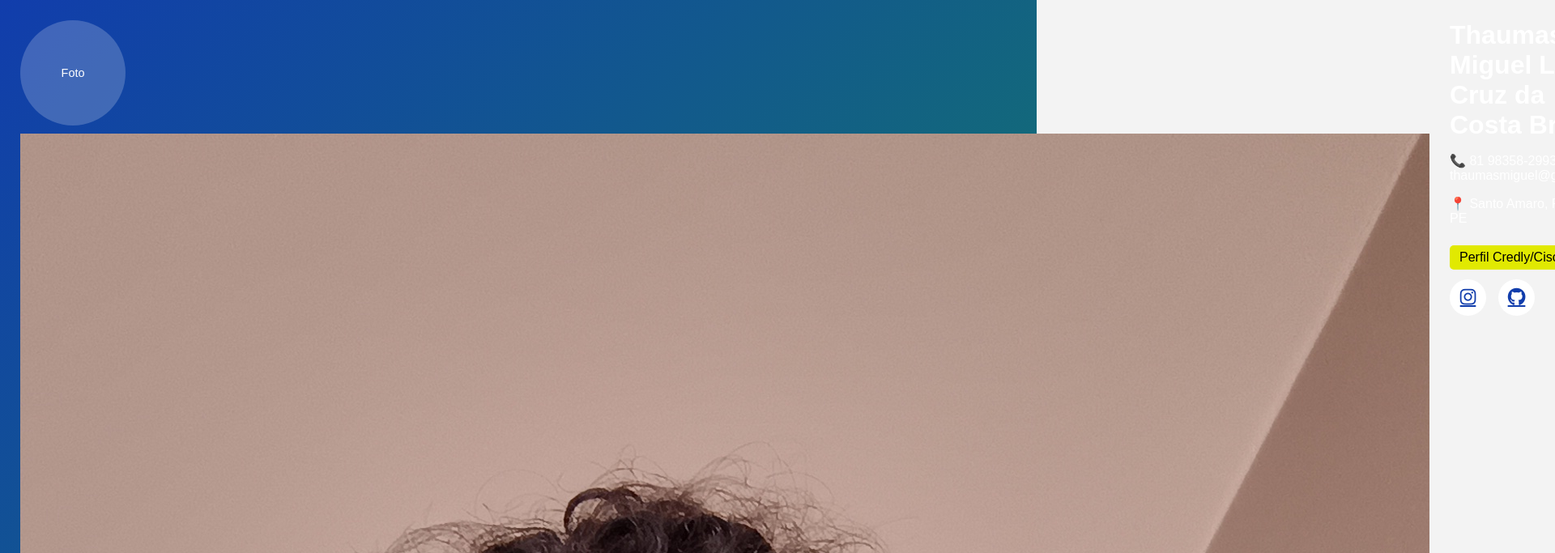
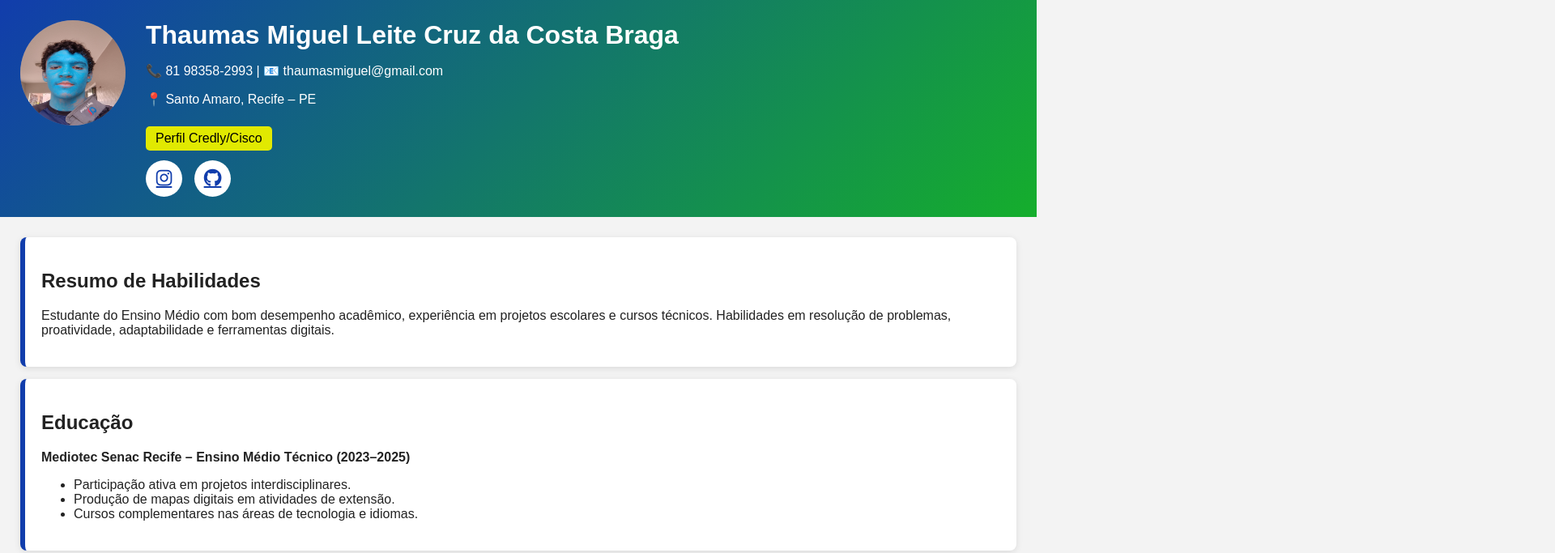
Before and after one commit to Thaumas-br/Thaumas-Curr-culo, a plain HTML site: page index.html in a window 1280 px wide. Shown: the top 683 px of the page at 81% size, 1920 px wide, since content can reach past the window. Drawn offline with Linux system fonts and the light colour scheme.

Commit message:
Update4 index.html

```diff
--- a/index.html
+++ b/index.html
@@ -13,8 +13,7 @@
 
 <header>
     <div class="profile">
-        <div class="photo" id="photoPreview">Foto</div>
-        <img src="assets/foto.jpg" alt="Foto de Thaumas Miguel" class="foto">
+        <img src="assets/foto.jpg" alt="Foto de Thaumas Miguel" class="photo">
     </div>
 
     <div class="info">
```
